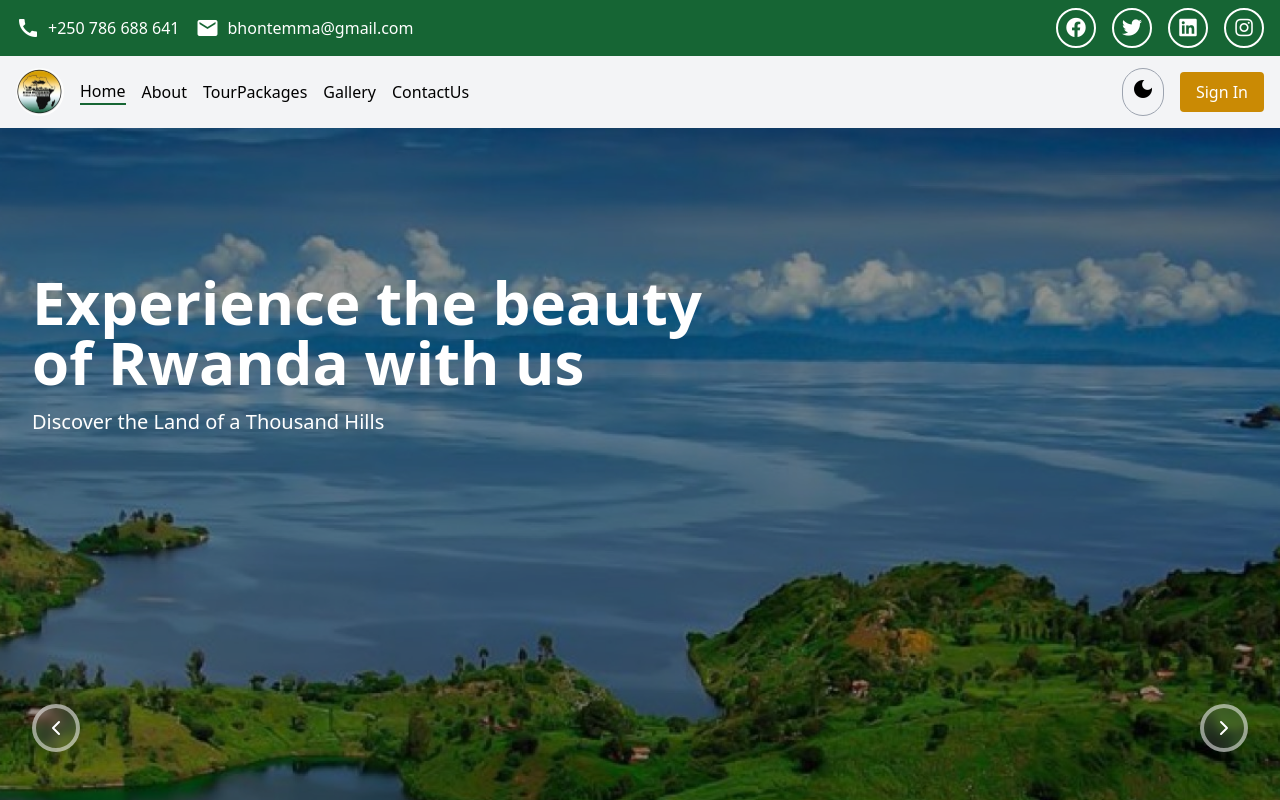
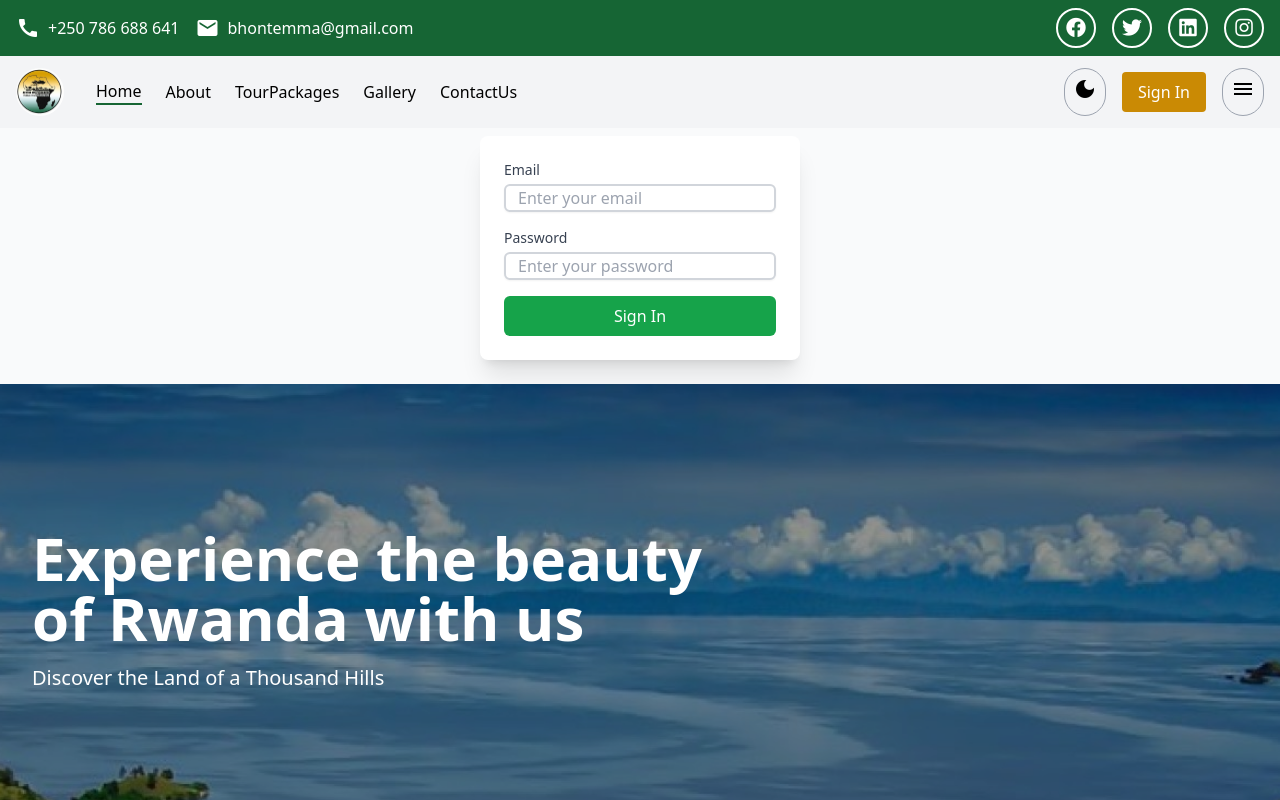
Before and after one commit to asmaylmr117/tourism-site, a React (Vite) app: page / in a window 1280 px wide. Both pictures are taken after a click on the button "Sign In". Shown: the top 800 px of the page. Built offline with nearby package versions, Linux system fonts and the light colour scheme.

Commit message:
first commit

```diff
--- a/src/components/Header.jsx
+++ b/src/components/Header.jsx
@@ -2,9 +2,13 @@ import React, { useState, useEffect } from "react";
 
 const Header = ({ setCurrentPage, currentPage }) => {
   const [isDarkMode, setIsDarkMode] = useState(false);
+  const [isMenuOpen, setIsMenuOpen] = useState(false);
+  const [showSignInForm, setShowSignInForm] = useState(false);
+  const [email, setEmail] = useState('');
+  const [password, setPassword] = useState('');
+  const [signInSuccess, setSignInSuccess] = useState(false);
 
   useEffect(() => {
-    // ضبط الوضع المضيء كإعداد افتراضي عند التحميل
     document.documentElement.classList.remove("dark");
   }, []);
 
@@ -13,10 +17,25 @@ const Header = ({ setCurrentPage, currentPage }) => {
     document.documentElement.classList.toggle("dark", !isDarkMode);
   };
 
+  const toggleMenu = () => {
+    setIsMenuOpen(!isMenuOpen);
+  };
+
+  const handleSignIn = (e) => {
+    e.preventDefault();
+    // Here you would typically handle the actual sign-in logic
+    setSignInSuccess(true);
+    setTimeout(() => {
+      setSignInSuccess(false);
+      setShowSignInForm(false);
+      setEmail('');
+      setPassword('');
+    }, 3000);
+  };
 
   return (
-    <header className="bg-white shadow-md overflow-x-hidden">
-      {/* قسم يحتوي على الإيميل والهاتف ووسائل التواصل */}
+    <header className="bg-white shadow-md overflow-x-hidden relative">
+      {/* Top bar with contact info and social media */}
       <div className="flex flex-col md:flex-row justify-between bg-green-800 text-white items-center px-4 py-2 space-y-2 md:space-y-0">
         <div className="flex flex-col md:flex-row items-center space-y-2 md:space-y-0 md:space-x-4 w-full">
           <div className="flex items-center space-x-2">
@@ -41,19 +60,21 @@ const Header = ({ setCurrentPage, currentPage }) => {
         </div>
       </div>
 
-
-    {/* الشعار والتنقل */}
-    <div className="flex flex-col md:flex-row items-center justify-between px-4 py-3 bg-gray-100 dark:bg-gray-800 max-w-full">
-      <div className="flex items-center space-x-4">
-        <div  className="hover:bg-green-600">
+      {/* Main navigation */}
+      <div className="flex items-center justify-between px-4 py-3 bg-gray-100 dark:bg-gray-800">
+        <div className="flex items-center space-x-8">
+          {/* Logo */}
+          <div className="hover:bg-green-600">
             <img
               src="/img/p1.jpg"
               alt="Logo"
-          className="h-12 w-12 rounded-full cursor-pointer "
+              className="h-12 w-12 rounded-full cursor-pointer"
               onClick={() => setCurrentPage("Home")}
             />
           </div>
-        <nav className="flex space-x-4 flex-wrap">
+
+          {/* Navigation links */}
+          <nav className="hidden md:flex space-x-6">
             {["Home", "About", "TourPackages", "Gallery", "ContactUs"].map((page) => (
               <button
                 key={page}
@@ -68,8 +89,8 @@ const Header = ({ setCurrentPage, currentPage }) => {
           </nav>
         </div>
 
-      {/* أيقونة الوضع المظلم وزر تسجيل الدخول */}
-      <div className="flex items-center space-x-4 mt-2 md:mt-0">
+        {/* Right side controls */}
+        <div className="flex items-center space-x-4">
           <button
             onClick={toggleTheme}
             className="p-2 rounded-full border border-gray-400 hover:bg-gray-200 dark:hover:bg-gray-700"
@@ -80,13 +101,111 @@ const Header = ({ setCurrentPage, currentPage }) => {
               <span className="material-icons">dark_mode</span>
             )}
           </button>
-        <button className="bg-yellow-600 text-white px-4 py-2 rounded hover:bg-yellow-500">
+          <button
+            className="bg-yellow-600 text-white px-4 py-2 rounded hover:bg-yellow-500"
+            onClick={() => setShowSignInForm(!showSignInForm)}
+          >
             Sign In
+          </button>
+          <button
+            onClick={toggleMenu}
+            className="p-2 rounded-full border border-gray-400 hover:bg-gray-200 dark:hover:bg-gray-700"
+          >
+            <span className="material-icons">menu</span>
           </button>
         </div>
       </div>
+
+      {/* Sign In Form */}
+      {showSignInForm && (
+       <div className="flex items-center justify-center  bg-gray-50 dark:bg-gray-700 ">
+       <div className="relative mt-2 w-80 bg-white border-1 dark:bg-gray-800  rounded-lg shadow-xl p-6 z-50 mb-6 ">
+         <form onSubmit={handleSignIn} className="space-y-4 ">
+           <div>
+             <label htmlFor="email" className="block text-sm font-medium dark:text-white  text-gray-700">
+               Email
+             </label>
+             <input
+               type="email"
+               id="email"
+               value={email}
+              placeholder="Enter your email"
+               onChange={(e) => setEmail(e.target.value)}
+               className="mt-1 dark:bg-gray-800  block w-full rounded-md border-2 border-gray-300 shadow-sm focus:border-green-500 focus:ring-green-500 pl-3 "
+               required
+             />
+           </div>
+           <div>
+             <label htmlFor="password" className="block text-sm font-medium dark:text-white  text-gray-700">
+               Password
+             </label>
+             <input
+               type="password"
+               id="password"
+              placeholder="Enter your password"
+               value={password}
+               onChange={(e) => setPassword(e.target.value)}
+               className="mt-1 dark:bg-gray-800 block w-full rounded-md border-2 border-gray-300 shadow-sm focus:border-green-500 focus:ring-green-500 pl-3"
+               required
+             />
+           </div>
+           <button
+             type="submit"
+             className="w-full bg-green-600 text-white py-2 px-4 rounded-md hover:bg-green-700 transition duration-200"
+           >
+             Sign In
+           </button>
+           {signInSuccess && (
+             <p className="text-green-600 text-center mt-2">
+               Successfully signed in!
+             </p>
+           )}
+         </form>
+       </div>
+
+     </div>
+
+      )}
+
+      {/* Sidebar Menu */}
+      {isMenuOpen && (
+        <div className="fixed top-0 right-0 h-full w-64 bg-white dark:bg-gray-800 shadow-lg transform transition-transform duration-300 ease-in-out z-50">
+          <div className="flex justify-between items-center p-4 border-b dark:border-gray-700">
+            <h2 className="text-xl font-semibold">Menu</h2>
+            <button
+              onClick={toggleMenu}
+              className="p-2 rounded-full hover:bg-gray-200 dark:hover:bg-gray-700"
+            >
+              <span className="material-icons">close</span>
+            </button>
+          </div>
+          <nav className="flex flex-col p-4 space-y-4">
+            {["Home", "About", "TourPackages", "Gallery", "ContactUs"].map((page) => (
+              <button
+                key={page}
+                onClick={() => {
+                  setCurrentPage(page);
+                  toggleMenu();
+                }}
+                className={`text-left px-4 py-2 rounded-lg hover:bg-green-100 dark:hover:bg-gray-700 ${
+                  currentPage === page ? "bg-green-200 dark:bg-gray-700" : ""
+                }`}
+              >
+                {page}
+              </button>
+            ))}
+          </nav>
+        </div>
+      )}
+
+      {/* Overlay when sidebar is open */}
+      {isMenuOpen && (
+        <div
+          className="fixed inset-0 bg-black bg-opacity-50 z-40"
+          onClick={toggleMenu}
+        ></div>
+      )}
     </header>
-
   );
 };
 
--- a/src/components/pages/About/About.jsx
+++ b/src/components/pages/About/About.jsx
@@ -116,7 +116,7 @@ const TravelSection = () => {
               </p>
             </div>
             {/* Image */}
-            <div className="bg-white rounded-lg shadow-lg overflow-hidden max-w-md mx-auto w-full order-1 md:order-none">
+            <div className="bg-white rounded-lg shadow-lg overflow-hidden max-w-md mx-auto w-full order-1 md:order-none hover:scale-110 transform transition-all duration-300 ">
               <img
                 src="./img/p13.jpg"
                 alt="Safari Image 2"
--- a/src/components/pages/ContactUs/ContactUs.jsx
+++ b/src/components/pages/ContactUs/ContactUs.jsx
@@ -1,49 +1,100 @@
-import React from "react";
+import React, { useState } from "react";
 import { FaFacebookF, FaTwitter, FaLinkedinIn, FaInstagram } from 'react-icons/fa';
-const ContactUs = () => (
+
+const ContactUs = () => {
+  const [showSuccess, setShowSuccess] = useState(false);
+  const [formData, setFormData] = useState({
+    firstName: '',
+    lastName: '',
+    email: '',
+    phone: '',
+    message: ''
+  });
+
+  const handleSubmit = (e) => {
+    e.preventDefault();
+    // Here you would typically send the form data to your backend
+    setShowSuccess(true);
+    // Reset form after 3 seconds
+    setTimeout(() => {
+      setShowSuccess(false);
+      setFormData({
+        firstName: '',
+        lastName: '',
+        email: '',
+        phone: '',
+        message: ''
+      });
+    }, 5000);
+  };
+
+  const handleChange = (e) => {
+    const { name, value } = e.target;
+    setFormData(prev => ({
+      ...prev,
+      [name]: value
+    }));
+  };
+
+  return (
     <div className="">
       <br />
       <br />
-    <h1 className="text-6xl  text-center   font-bold">Get in Touch</h1>
+      <h1 className="text-6xl text-center font-bold">Get in Touch</h1>
       <br />
-    <p className="mt-4 text-center text-lg md:text-xl w-full md:w-2/3 mx-auto line-clamp-5 md:line-clamp-3">We would love to hear from you! If you have any comments or suggestions about our website or our tours, please don't hesitate to get in touch. We are always looking for ways to improve and make your travel experience even better.</p>
+      <p className="mt-4 text-center text-lg md:text-xl w-full md:w-2/3 mx-auto line-clamp-5 md:line-clamp-3">
+        We would love to hear from you! If you have any comments or suggestions about our website or our tours,
+        please don't hesitate to get in touch. We are always looking for ways to improve and make your travel
+        experience even better.
+      </p>
       <br />
-    <div className="p-6 dark:bg-gray-800 md:p-10 lg:p-16 bg-gray-100 rounded-lg shadow-md max-w-4xl mx-auto border-1 border:bg-gray dark:border:bg-gray-900  ">
-      <div >
-        <h2 className="text-2xl dark:text-white    text-center lg:text-4xl font-bold mb-6 text-gray-800">Contact us</h2>
+      <div className="p-6 dark:bg-gray-800 md:p-10 lg:p-16 bg-gray-100 rounded-lg shadow-md max-w-4xl mx-auto border-1 border:bg-gray dark:border:bg-gray-900">
+        <div>
+          <h2 className="text-2xl dark:text-white text-center lg:text-4xl font-bold mb-6 text-gray-800">
+            Contact us
+          </h2>
         </div>
-      <form className="space-y-6">
-        {/* Name Fields */}
+        <form className="space-y-6" onSubmit={handleSubmit}>
           <div className="grid grid-cols-1 md:grid-cols-2 gap-6">
             <div>
-            <label className="block dark:text-white  text-gray-600 font-medium mb-1">First Name</label>
+              <label className="block dark:text-white text-gray-600 font-medium mb-1">First Name</label>
               <input
                 type="text"
+                name="firstName"
+                value={formData.firstName}
+                onChange={handleChange}
                 placeholder="Input your First Name in Here"
                 className="w-full border-2 border-gray-400 rounded-lg px-4 py-2 text-gray-800"
+                required
               />
             </div>
             <div>
-            <label className="block dark:text-white   text-gray-600 font-medium mb-1">Last Name</label>
+              <label className="block dark:text-white text-gray-600 font-medium mb-1">Last Name</label>
               <input
                 type="text"
+                name="lastName"
+                value={formData.lastName}
+                onChange={handleChange}
                 placeholder="Input your Last Name in Here"
                 className="w-full border-2 border-gray-400 rounded-lg px-4 py-2 text-gray-800"
+                required
               />
             </div>
           </div>
-        {/* Email Field */}
           <div>
-          <label className="block dark:text-white   text-gray-600 font-medium mb-1">Email Address</label>
+            <label className="block dark:text-white text-gray-600 font-medium mb-1">Email Address</label>
             <input
               type="email"
+              name="email"
+              value={formData.email}
+              onChange={handleChange}
               placeholder="Input your Email Address in Here"
               className="w-full border-2 border-gray-400 rounded-lg px-4 py-2 text-gray-800"
+              required
             />
           </div>
-        {/* Phone Number */}
           <div>
-          <label className="block dark:text-white  text-gray-600 font-medium mb-1">Phone Number</label>
+            <label className="block dark:text-white text-gray-600 font-medium mb-1">Phone Number</label>
             <div className="flex">
               <select className="border-2 border-gray-400 rounded-l-lg px-4 py-2 bg-gray-100 text-gray-800">
                 <option>+250</option>
@@ -52,77 +103,83 @@ const ContactUs = () => (
               </select>
               <input
                 type="tel"
-              placeholder="Input your Phone Number in Here"
-              className="flex-1 border-2 border-b border-r border-gray-400 rounded-r-lg px-4 py-2 text-gray-800"
+                name="phone"
+                value={formData.phone}
+                onChange={handleChange}
+                placeholder="Input your Phone Number"
+                className="w-full border-2 border-b border-r border-gray-400 rounded-r-lg px-4 py-2 text-gray-800"
+                required
               />
             </div>
           </div>
-        {/* Message Field */}
           <div>
-          <label className="block dark:text-white  text-gray-600 font-medium mb-1">Message</label>
+            <label className="block dark:text-white text-gray-600 font-medium mb-1">Message</label>
             <textarea
+              name="message"
+              value={formData.message}
+              onChange={handleChange}
               placeholder="Write a message"
               className="w-full border-2 border-gray-400 rounded-lg px-4 py-2 text-gray-800"
               rows="4"
+              required
             ></textarea>
           </div>
-        {/* Submit Button */}
-        <div>
+          <div className="space-y-4">
             <button
               type="submit"
               className="bg-yellow-600 hover:bg-yellow-700 text-white font-medium py-2 px-6 rounded-lg"
             >
               Submit
             </button>
+            {showSuccess && (
+              <div className="text-green-600 font-medium text-center animate-fade-in">
+              Your message has been sent successfully. Thank you for contacting us.
+              </div>
+            )}
           </div>
         </form>
       </div>
       <br />
       <br />
-    {/* media */}
-    <section class="grid sm:grid-cols-1 lg:grid-cols-3 gap-2 p-4 bg-white-100 justify-center items-center">
-
-  <div class="bg-white dark:bg-gray-800  shadow-md rounded-lg p-8 border hover:bg-green-300 max-w-[300px] mx-20">
-    <h2 class="text-xl font-bold mb-4 text-gray-800 dark:text-white ">Social media</h2>
-    <div class="flex justify-center gap-2 ">
-      <div class="w-10 h-10 flex items-center justify-center bg-gray-200 rounded-full text-gray-600 hover:bg-white cursor-pointer">
+      <section className="grid sm:grid-cols-1 lg:grid-cols-3 gap-2 p-4 bg-white-100 justify-center items-center">
+        <div className="bg-white dark:bg-gray-800 shadow-md rounded-lg p-8 border hover:bg-green-300 max-w-[300px] mx-20">
+          <h2 className="text-xl font-bold mb-4 text-gray-800 dark:text-white">Social media</h2>
+          <div className="flex justify-center gap-2">
+            <div className="w-10 h-10 flex items-center justify-center bg-gray-200 rounded-full text-gray-600 hover:bg-white cursor-pointer">
               <FaFacebookF />
             </div>
-      <div class="w-10 h-10 flex items-center justify-center bg-gray-200 rounded-full text-gray-600 hover:bg-white cursor-pointer">
+            <div className="w-10 h-10 flex items-center justify-center bg-gray-200 rounded-full text-gray-600 hover:bg-white cursor-pointer">
               <FaTwitter />
             </div>
-      <div class="w-10 h-10 flex items-center justify-center bg-gray-200 rounded-full text-gray-600 hover:bg-white cursor-pointer">
+            <div className="w-10 h-10 flex items-center justify-center bg-gray-200 rounded-full text-gray-600 hover:bg-white cursor-pointer">
               <FaLinkedinIn />
             </div>
-      <div class="w-10 h-10 flex items-center justify-center bg-gray-200 rounded-full text-gray-600 hover:bg-white cursor-pointer">
+            <div className="w-10 h-10 flex items-center justify-center bg-gray-200 rounded-full text-gray-600 hover:bg-white cursor-pointer">
               <FaInstagram />
             </div>
           </div>
         </div>
 
-  <div class="bg-white dark:bg-gray-800   shadow-md rounded-lg p-6 border hover:bg-green-300 max-w-[300px] mx-20">
-    <h2 class="text-xl dark:text-white   font-bold mb-4 text-gray-800">Email & phone</h2>
-    <p class="flex items-center gap-2 mb-2">
-      <span class="text-green-600 text-lg">📞</span> +250 784 688 641
+        <div className="bg-white dark:bg-gray-800 shadow-md rounded-lg p-6 border hover:bg-green-300 max-w-[300px] mx-20">
+          <h2 className="text-xl dark:text-white font-bold mb-4 text-gray-800">Email & phone</h2>
+          <p className="flex items-center gap-2 mb-2">
+            <span className="text-green-600 text-lg">📞</span> +250 784 688 641
           </p>
-    <p class="flex items-center gap-2">
-      <span class="text-blue-600 text-lg">📧</span> bbontemma@gmail.com
+          <p className="flex items-center gap-2">
+            <span className="text-blue-600 text-lg">📧</span> bbontemma@gmail.com
           </p>
         </div>
 
-  <div class="bg-white dark:bg-gray-800  shadow-md rounded-lg p-8 border hover:bg-green-300 max-w-[300px] mx-20">
-    <h2 class="text-xl dark:text-white font-bold mb-4 text-gray-800">Address</h2>
-    <p class="text-gray-700 dark:text-white">kk 600 st</p>
-    <p class="text-gray-700 dark:text-white">Kigali, Rwanda</p>
+        <div className="bg-white dark:bg-gray-800 shadow-md rounded-lg p-8 border hover:bg-green-300 max-w-[300px] mx-20">
+          <h2 className="text-xl dark:text-white font-bold mb-4 text-gray-800">Address</h2>
+          <p className="text-gray-700 dark:text-white">kk 600 st</p>
+          <p className="text-gray-700 dark:text-white">Kigali, Rwanda</p>
         </div>
-
       </section>
-
-
       <br />
       <br />
-
     </div>
   );
+};
 
 export default ContactUs;
--- a/src/components/pages/home/HeroSlider/SearchBar.jsx
+++ b/src/components/pages/home/HeroSlider/SearchBar.jsx
@@ -10,7 +10,7 @@ export const SearchBar = () => {
             <div className="flex flex-col sm:flex-row gap-2 sm:gap-4 items-center">
               <div className="w-full sm:flex-1">
                 <div className="relative">
-                  <Search className="absolute left-2 top-1/2 transform -translate-y-1/2 text-gray-400 w-4 h-4" />
+                  <Search className="absolute left-2 top-1/2 transform -translate-y-1/2 text-gray-800 w-4 h-4" />
                   <input
                     type="text"
                     placeholder="Search activities..."
```
Lines whose indentation alone changed are shown as unchanged.
